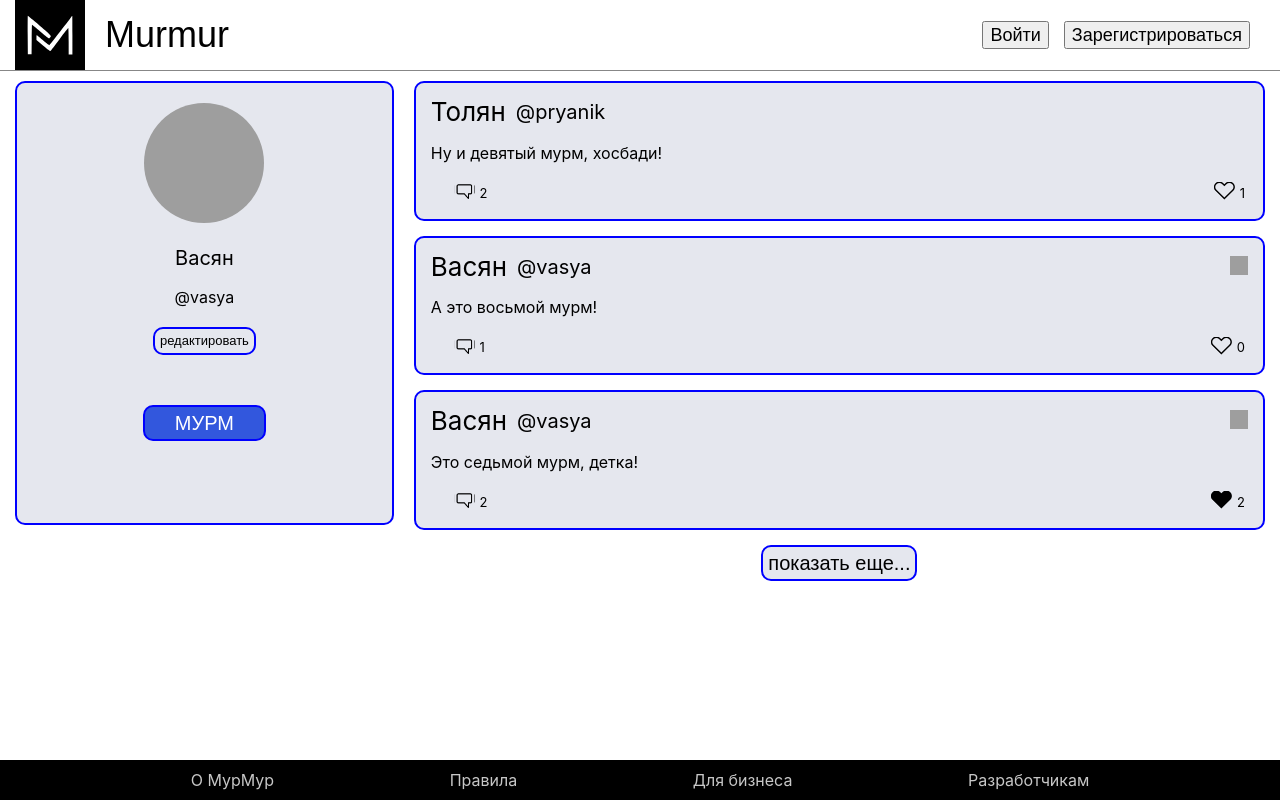
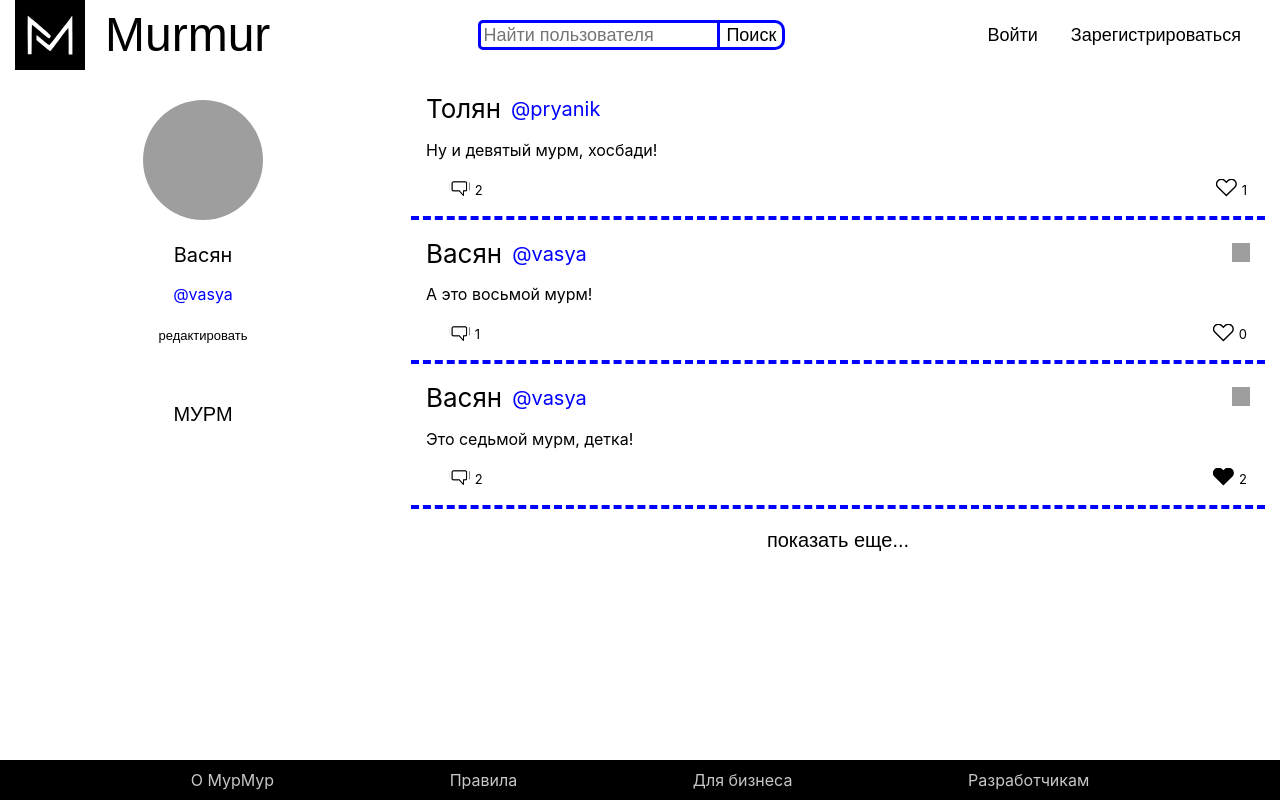
Before and after one commit to Alex76456/murmur, a React (Create React App) app in the folder frontend/: page / in a window 1280 px wide. Built offline with nearby package versions, Linux system fonts and the light colour scheme; grey boxes are pictures that could not be loaded.

Commit message:
feat: add search bar

```diff
--- a/frontend/src/components/ConfirmDeletePopup/ConfirmDeletePopup.js
+++ b/frontend/src/components/ConfirmDeletePopup/ConfirmDeletePopup.js
@@ -7,6 +7,7 @@ function ConfirmDeletePopup({ isOpened, onClose }) {
 		console.log('SUBMIT');
 	}
 	return (
+		<>
 		<PopupWithForm
 			onSubmit={handleSubmit}
 			button="Да"
@@ -15,6 +16,7 @@ function ConfirmDeletePopup({ isOpened, onClose }) {
 			isOpened={isOpened}
 			onClose={onClose}
 		/>
+		</>
 	);
 }
 
--- a/frontend/src/components/Header/Header.css
+++ b/frontend/src/components/Header/Header.css
@@ -1,5 +1,4 @@
 .header{
-    border-bottom: 1px solid rgba(84, 84, 84, .7);
     width: 100%;
     margin:0 auto;
     padding: 0;
@@ -17,9 +16,16 @@
     line-height: 22px;
     color: #000;
     margin-right: 15px;
+    border: 3px solid transparent;
+    border-radius: 5px;
+    background-color: #fff;
+    transition: 0.3s ease;
+
 }
 .header__link:hover{
-    color: #ccc;
+    color:white;
+    border: 3px solid blue;
+    background-color: blue;
 }
 
 .header__container_logo{
@@ -41,7 +47,7 @@
     font-family: 'Arial',sans-serif;
     font-style: normal;
     font-weight: normal;
-    font-size: 36px;
+    font-size: 48px;
     line-height: 22px;
     color: #000;
     margin-right: 15px;
--- a/frontend/src/components/Header/Header.js
+++ b/frontend/src/components/Header/Header.js
@@ -2,7 +2,7 @@ import React from 'react';
 import logo from '../../images/logo.svg';
 import { Link } from 'react-router-dom';
 import './Header.css';
-
+import SearchForm from '../SearchForm/SearchForm';
 
 function Header(props) {
     const [loggedIn,setLoggedIn] = React.useState(null);
@@ -19,6 +19,7 @@ function Header(props) {
                 <img src={logo} alt="Логотип 'Murmur' " className="header__logo" />
                 <span className="header__title">Murmur</span>
                 </div>
+                <SearchForm />
                 <div className="header__container_nav">
                 {loggedIn && (<div className='header__nav'>
                 <span className='header__username'>{userName}</span>
--- a/frontend/src/components/Main/Main.css
+++ b/frontend/src/components/Main/Main.css
@@ -11,9 +11,6 @@
 }
 
 .profile {
-	border-radius: 10px;
-	background-color: rgb(229, 231, 238);
-	border: blue 2px solid;
 	width: 30%;
 	padding: 20px 5px;
 	display: flex;
@@ -77,13 +74,14 @@
 	margin: 0;
 	font-size: 16px;
 	line-height: 1.1;
+	color:blue;
 }
 
 .profile__edit-button {
 	padding: 5px;
 	border-radius: 10px;
-	border: blue 2px solid;
-	background-color: rgb(229, 231, 238);
+	border: transparent;
+	background-color: #fff;
 	font-size: 13px;
 	line-height: 1.1;
 	cursor: pointer;
@@ -91,14 +89,18 @@
 }
 .profile__edit-button:hover {
 	opacity: 0.7;
+	border: blue 4px solid;
+	color: white;
+	background-color: blue;
+
 }
 .profile__add-button {
 	margin-top: 30px;
 	padding: 5px 30px;
-	border-radius: 10px;
-	border: blue 2px solid;
-	background-color: rgb(50, 87, 221);
-	color: white;
+	border-radius: 5px;
+	border: transparent;
+	background-color: #fff;
+	color: black;
 	text-transform: uppercase;
 	font-size: 20px;
 	line-height: 1.1;
@@ -108,6 +110,10 @@
 
 .profile__add-button:hover {
 	opacity: 0.7;
+	border: blue 4px solid;
+	color: white;
+	background-color: blue;
+
 }
 
 .murms {
@@ -116,6 +122,8 @@
 	flex-direction: column;
 	align-items: center;
 	justify-content: flex-start;
+
+
 }
 
 .murms__list {
@@ -125,15 +133,15 @@
 	flex-direction: column;
 	align-items: center;
 	justify-content: flex-start;
-	gap: 15px;
+	gap: 5px;
 }
 
 .murms__help-button {
 	margin-top: 15px;
 	padding: 5px;
-	border-radius: 10px;
-	border: blue 2px solid;
-	background-color: rgb(229, 231, 238);
+	border-radius: 5px;
+	border: transparent;
+	background-color: #fff;
 	font-size: 20px;
 	line-height: 1.1;
 	cursor: pointer;
@@ -148,4 +156,8 @@
 
 .murms__help-button:hover {
 	opacity: 0.7;
+	border: blue 4px solid;
+	color: white;
+	background-color: blue;
+
 }
--- a/frontend/src/components/Murm/Murm.css
+++ b/frontend/src/components/Murm/Murm.css
@@ -5,11 +5,10 @@
 }
 
 .murms__list-item {
-	background-color: rgb(229, 231, 238);
 	padding: 15px;
-	border-radius: 10px;
+	border-radius: 10px 10px 0 0;
 	width: 100%;
-	border: blue 2px solid;
+	border-bottom: blue 4px dashed;
 	position: relative;
 	display: flex;
 	flex-direction: column;
@@ -35,13 +34,14 @@
 	margin: 0;
 	font-size: 20px;
 	line-height: 1.1;
+	color:blue;
+
 }
 
 .murms__delete-button {
 	background-image: url('../../images/trash-icon.png');
 	background-position: center;
 	background-size: contain;
-	background-color: rgba(0, 0, 0, 0);
 	position: absolute;
 	top: 18px;
 	right: 15px;
@@ -62,6 +62,7 @@
 }
 
 .murms__buttons-container {
+
 	display: flex;
 	justify-content: space-between;
 	align-items: flex-start;
@@ -70,6 +71,7 @@
 }
 
 .murms__button-container {
+	background-color: white;
 	padding: 3px;
 	display: flex;
 	justify-content: flex-start;
@@ -86,13 +88,13 @@
 .murms__caption-like {
 	background-image: url('../../images/hearth.svg');
 	background-position: center;
-	background-color: rgb(229, 231, 238);
 	cursor: pointer;
 	width: 20.76px;
 	height: 18.13px;
 	transition: 0.3s ease;
 	border-style: none;
 	outline: none;
+	background-color:white;
 }
 
 .murms__caption-like:hover {
@@ -107,13 +109,13 @@
 	background-image: url('../../images/comments.png');
 	background-size: contain;
 	background-position: center;
-	background-color: rgb(229, 231, 238);
 	cursor: pointer;
 	width: 20.76px;
 	height: 18.13px;
 	transition: 0.3s ease;
 	border-style: none;
 	outline: none;
+	background-color:white;
 }
 
 .murms__comment-button:hover {
--- a/frontend/src/components/PopupWithForm/PopupWithForm.css
+++ b/frontend/src/components/PopupWithForm/PopupWithForm.css
@@ -34,8 +34,23 @@
 }
 .popup__button_add{
     margin: 10px auto;
+    text-decoration: none;
+    font-family: 'Arial',sans-serif;
+    font-style: normal;
+    font-weight: normal;
+    font-size: 18px;
+    line-height: 22px;
+    color: #000;
+    border: none;
+    background-color: #fff;
+    transition: 0.3s ease;
 }
-
+.popup__button_add:hover{
+    background-color:blue;
+    border: 3px solid blue;
+    border-radius: 5px;
+    color: white;
+    }
 
 .popup__title{
     color:#fff;
@@ -104,7 +119,7 @@
         flex-direction: column;
         justify-content: flex-start;
         align-items: flex-start;
-
+        min-width: 320px;
     }
 
     .input-error{
--- a/frontend/src/components/PopupWithForm/PopupWithForm.js
+++ b/frontend/src/components/PopupWithForm/PopupWithForm.js
@@ -2,6 +2,7 @@ import closeBtn from '../../images/close.svg';
 import './PopupWithForm.css'
 
 function PopupWithForm(props) {
+
 
     return (
         <section className={`popup popup_type_${props.name} ${props.isOpened && 'popup_opened'}`}>
--- a/frontend/src/components/RegistrationPopupForm/RegistrationPopupForm.js
+++ b/frontend/src/components/RegistrationPopupForm/RegistrationPopupForm.js
@@ -29,11 +29,11 @@ function RegistrationPopupForm({ isOpened, onClose }) {
 
     // }
 
-    const {value , handleChange, errors , isValid} = useFormWithValidation({});
+    const { value, handleChange, errors, isValid } = useFormWithValidation({});
 
     const onSubmit = (e) => {
         e.preventDefault();
-        if(isValid) {
+        if (isValid) {
             console.log(value);
         }
     }
@@ -42,19 +42,19 @@ function RegistrationPopupForm({ isOpened, onClose }) {
         <>
             <PopupWithForm onSubmit={onSubmit} button='Сохранить' name='registration' title='Регистрация'
                 isOpened={isOpened} onClose={onClose}>
-                <input  onChange={handleChange} placeholder="Имя" id="input-name"
+                <input onChange={handleChange} placeholder="Почта"
+                    id='registration-email-input' name='email' className="popup__input-item popup__input-item_el_email" type="email"
+                    required minLength="2" maxLength="40" pattern="^[a-z0-9._%+-]+@[a-z0-9.-]+\.[a-z]{2,4}$" />
+                <span className="input-error">{errors && errors['email'] !== '' && errors['email']}</span>
+                <input onChange={handleChange} placeholder="Имя" id="input-name"
                     name='name' className="popup__input-item popup__input-item_el_name" type="text"
                     required minLength="2" maxLength="40" />
                 <span className="input-error">{errors && errors['name'] !== '' && errors['name']}</span>
-                <input  onChange={handleChange} placeholder="Пароль"
+                <input onChange={handleChange} placeholder="Пароль"
                     id='registration-password-input' name='password' className="popup__input-item popup__input-item_el_password" type="password"
                     required minLength="8" maxLength="16" />
                 <span className="input-error">{errors && errors['password'] !== '' && errors['password']}</span>
 
-                <input  onChange={handleChange} placeholder="Почта"
-                    id='registration-email-input' name='email' className="popup__input-item popup__input-item_el_email" type="email"
-                    required minLength="2" maxLength="40" pattern="^[a-z0-9._%+-]+@[a-z0-9.-]+\.[a-z]{2,4}$"/>
-                <span className="input-error">{errors && errors['email'] !== '' && errors['email']}</span>
             </PopupWithForm>
         </>
     )
--- /dev/null
+++ b/frontend/src/components/SearchForm/SearchForm.css
@@ -0,0 +1,31 @@
+.search__button{
+    text-decoration: none;
+    font-family: 'Arial',sans-serif;
+    font-style: normal;
+    font-weight: normal;
+    font-size: 18px;
+    line-height: 22px;
+    color: #000;
+    border: 3px solid blue;
+    border-left: none;
+    border-radius: 0 10px 10px 0;
+    background-color: white;
+    transition: 0.3s ease;
+
+}
+.search__button:hover{
+    background-color: blue;
+    color: white;
+}
+.search__input{
+    text-decoration: none;
+    font-family: 'Arial',sans-serif;
+    font-style: normal;
+    font-weight: normal;
+    font-size: 18px;
+    line-height: 22px;
+    color: #000;
+    border: 3px solid blue;
+    background-color: white;
+    border-radius: 5px 0 0 5px;
+}
--- /dev/null
+++ b/frontend/src/components/SearchForm/SearchForm.js
@@ -0,0 +1,27 @@
+import { useFormWithValidation } from '../../utils/Validation/Validation';
+import './SearchForm.css';
+
+const SearchForm = ({ handleSearchSubmit }) => {
+    const { values, handleChange, errors, isValid } = useFormWithValidation({});
+
+    const handleSubmit = (e) => {
+        e.preventDefault();
+    }
+
+    return (
+
+            <div className="search">
+                <form className="search__form" onSubmit={handleSubmit} noValidate>
+                    <input className={`search__input ${errors && errors["user"] && 'search__input_type_error'}`}
+                        placeholder="Найти пользователя" required onChange={handleChange} name="user" type="text" ></input>
+                    <span className="search__input-error">
+                        {errors && errors["user"] && errors["user"]}
+                    </span>
+                    <button type="submit" className="search__button" >Поиск</button>
+                </form>
+            </div>
+
+    );
+};
+
+export default SearchForm;
```
